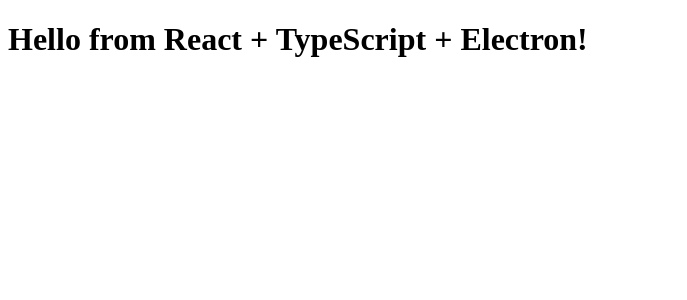
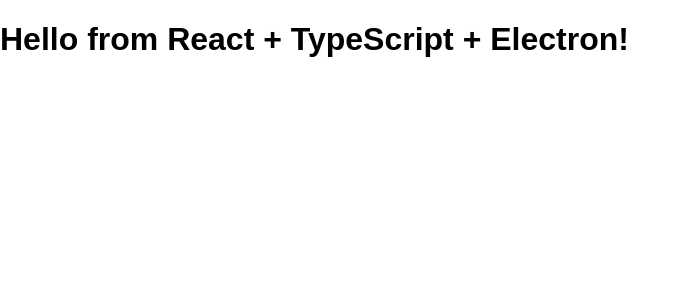
Before and after one commit to uriegel/electron-react, a React (Vite) app: page / in a window 1280 px wide. Shown: the top 300 px of the page, without its empty margins (0-687 px from the left). Built offline with nearby package versions, Linux system fonts and the light colour scheme.

Commit message:
Debug electron and renderer

```diff
--- a/src/renderer/App.tsx
+++ b/src/renderer/App.tsx
@@ -1,5 +1,3 @@
-import React from "react"
-
 export default function App() {
 	return <h1>Hello from React + TypeScript + Electron!</h1>
 }
--- /dev/null
+++ b/src/renderer/index.css
@@ -0,0 +1,18 @@
+body {
+	font-family: arial;
+  	margin: 0;
+  	/* -webkit-font-smoothing: antialiased;
+  	-moz-osx-font-smoothing: grayscale; */
+	padding: 0px;
+	overflow: hidden;
+}
+
+body>div {
+    height: 100vh;
+}
+
+@media (prefers-color-scheme: dark) {
+    body {
+        background-color: rgb(32, 32, 32);
+    }
+}
--- a/src/renderer/index.html
+++ b/src/renderer/index.html
@@ -1,7 +1,8 @@
 <!DOCTYPE html>
-<html lang="en">
+<html lang="de">
   <head>
     <meta charset="UTF-8" />
+    <meta name="viewport" content="width=device-width, initial-scale=1.0" />
     <title>Electron + React + TS</title>
   </head>
   <body>
--- a/src/renderer/main.tsx
+++ b/src/renderer/main.tsx
@@ -1,5 +1,10 @@
-import React from "react"
-import ReactDOM from "react-dom/client"
-import App from "./App"
+import { StrictMode } from 'react'
+import { createRoot } from 'react-dom/client'
+import './index.css'
+import App from './App'
 
-ReactDOM.createRoot(document.getElementById("root")!).render(<App />)
+createRoot(document.getElementById('root')!).render(
+    <StrictMode>
+        <App />
+    </StrictMode>
+)
```
Also changed, not shown: src/main/index.ts (+4 -3 lines).
